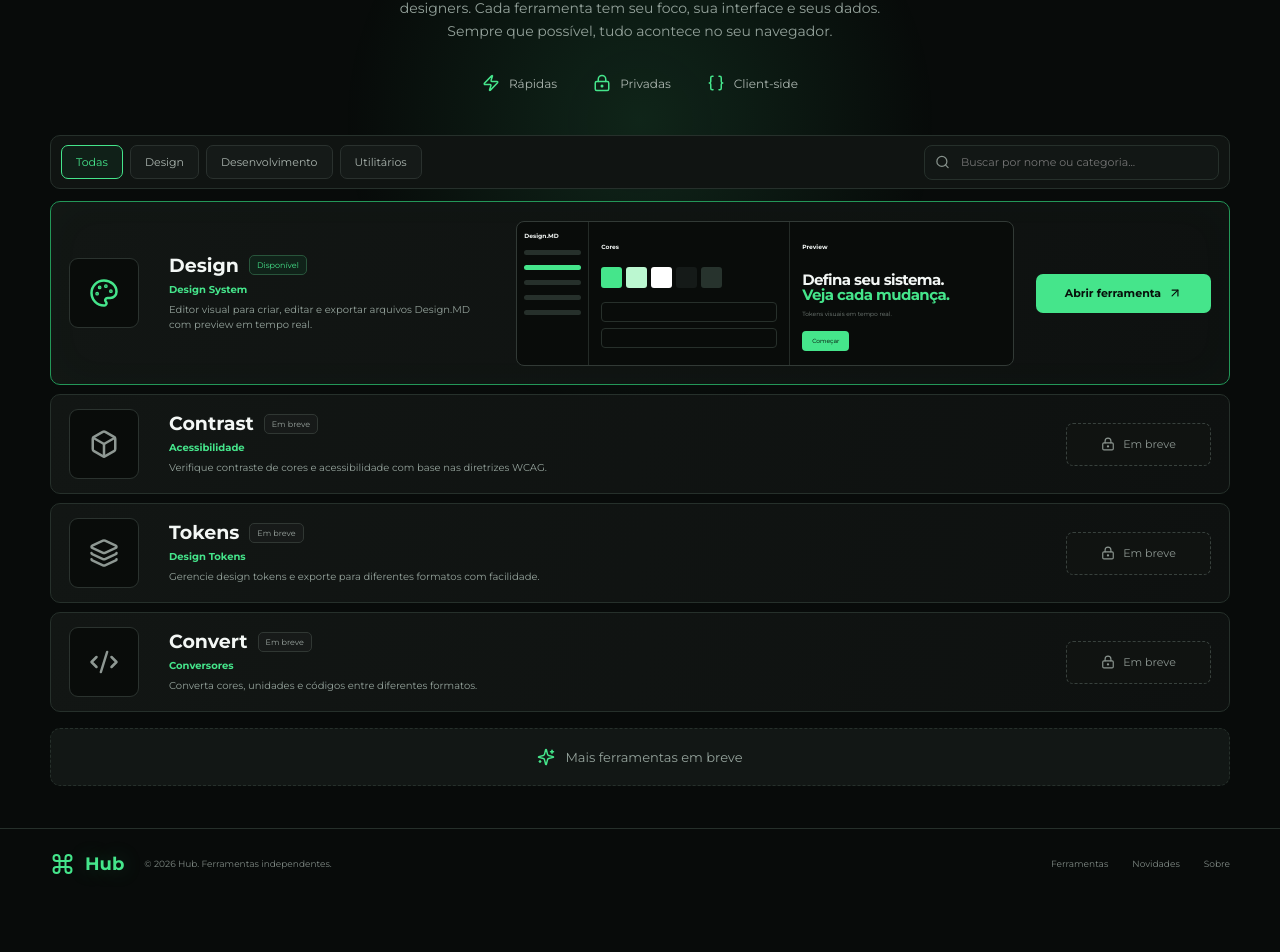
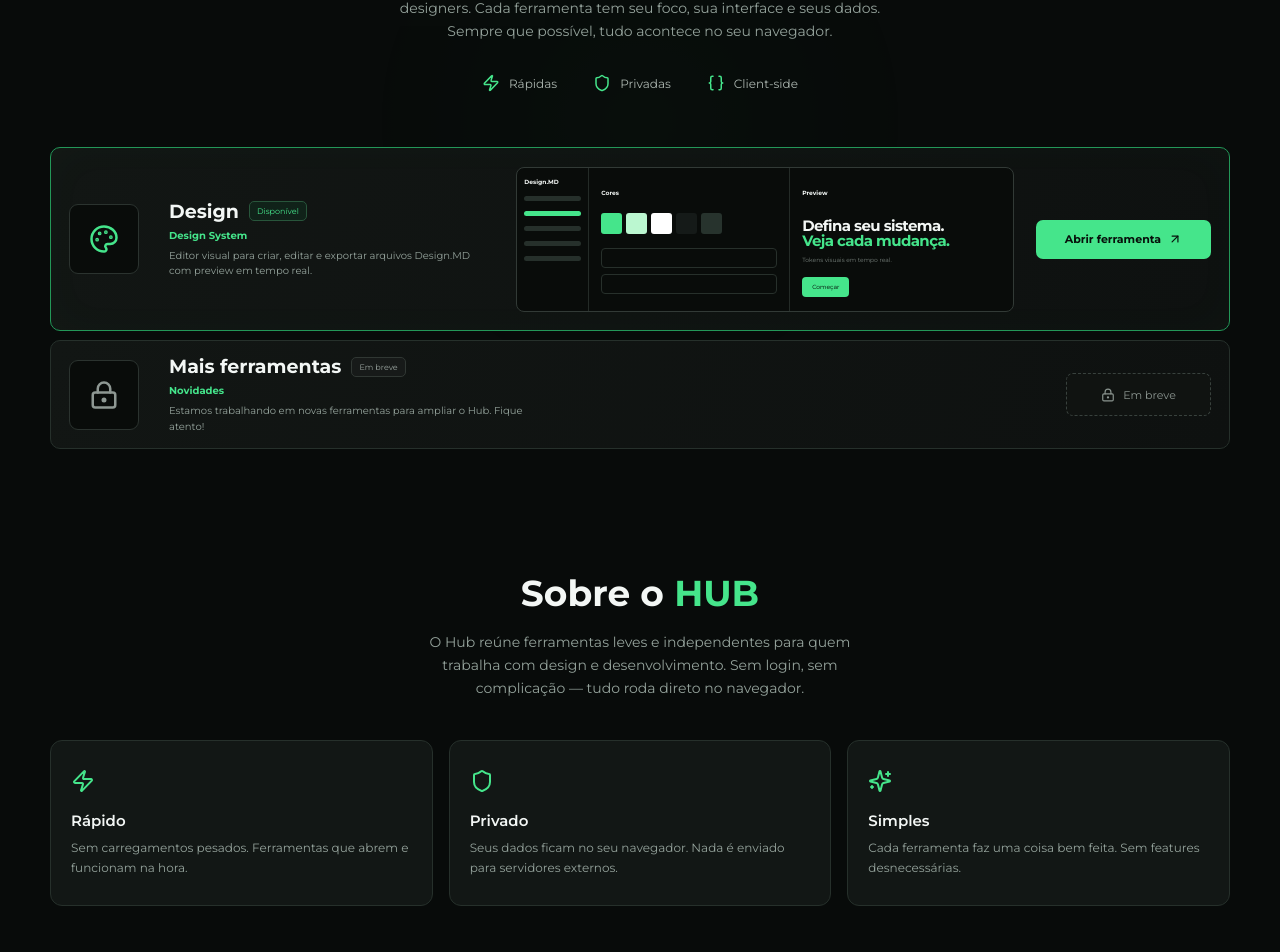
Before and after one commit to faelrecords/hub, a React (Vite) app: page / in a window 1280 px wide. Shown: the part 279-1231 px from the top of the page. Before the commit the page ends 1177 px from the top, so only its background shows below. Built offline with nearby package versions, Linux system fonts and the light colour scheme.

Commit message:
Animations, grid fix, about section, favicon, single tab links, title HUB

```diff
--- a/index.html
+++ b/index.html
@@ -5,7 +5,8 @@
     <meta name="viewport" content="width=device-width, initial-scale=1.0" />
     <meta name="theme-color" content="#080b0a" />
     <meta name="description" content="Hub de ferramentas independentes para design e desenvolvimento." />
-    <title>Hub — Ferramentas simples</title>
+    <link rel="icon" type="image/svg+xml" href="/favicon.svg" />
+    <title>HUB</title>
   </head>
   <body>
     <div id="root"></div>
--- a/src/main.jsx
+++ b/src/main.jsx
@@ -2,15 +2,12 @@ import { StrictMode, useEffect, useMemo, useRef, useState } from 'react'
 import { createRoot } from 'react-dom/client'
 import {
   ArrowUpRight,
-  Box,
   Braces,
-  Check,
-  Code2,
   Command,
-  Layers3,
   LockKeyhole,
   Palette,
   Search,
+  Shield,
   Sparkles,
   Zap,
 } from 'lucide-react'
@@ -26,35 +23,10 @@ const tools = [
     available: true,
     icon: Palette,
   },
-  {
-    name: 'Contrast',
-    category: 'Design',
-    type: 'Acessibilidade',
-    description: 'Verifique contraste de cores e acessibilidade com base nas diretrizes WCAG.',
-    available: false,
-    icon: Box,
-  },
-  {
-    name: 'Tokens',
-    category: 'Desenvolvimento',
-    type: 'Design Tokens',
-    description: 'Gerencie design tokens e exporte para diferentes formatos com facilidade.',
-    available: false,
-    icon: Layers3,
-  },
-  {
-    name: 'Convert',
-    category: 'Utilitários',
-    type: 'Conversores',
-    description: 'Converta cores, unidades e códigos entre diferentes formatos.',
-    available: false,
-    icon: Code2,
-  },
 ]
 
 function App() {
   const [query, setQuery] = useState('')
-  const [category, setCategory] = useState('Todas')
   const glowRef = useRef(null)
 
   useEffect(() => {
@@ -68,48 +40,59 @@ function App() {
     return () => window.removeEventListener('mousemove', handleMouse)
   }, [])
 
-  const filtered = useMemo(() => tools.filter((tool) => {
-    const matchesQuery = `${tool.name} ${tool.type} ${tool.description}`.toLowerCase().includes(query.toLowerCase())
-    return matchesQuery && (category === 'Todas' || tool.category === category)
-  }), [query, category])
-
   return (
     <main ref={glowRef} className="has-glow">
       <div className="grid-bg" />
       <header className="header">
-        <a className="brand" href="#"><Command /><b>Hub</b></a>
-        <nav><a className="active" href="#ferramentas">Ferramentas</a><a href="#novidades">Novidades</a><a href="#sobre">Sobre</a></nav>
+        <a className="brand" href="/"><Command /><b>HUB</b></a>
+        <nav><a className="active" href="#ferramentas">Ferramentas</a><a href="#sobre">Sobre</a></nav>
         <label className="top-search"><Search /><input value={query} onChange={(e) => setQuery(e.target.value)} placeholder="Buscar ferramentas..." /><kbd>⌘ K</kbd></label>
       </header>
 
       <div className="container">
-        <section className="hero">
+        <section className="hero fade-in">
           <div className="hero-copy">
-            <h1>Hub de <span className="green">Ferramentas</span><br /><span className="hero-sub">Hub de ferramentas by <a href="https://instagram.com/fael.records" target="_blank" rel="noreferrer" className="green">@fael.records</a></span></h1>
+            <h1>Hub de <span className="green">Ferramentas</span><br /><span className="hero-sub">by <a href="https://instagram.com/fael.records" className="green">@fael.records</a></span></h1>
             <p>Uma coleção de ferramentas independentes para desenvolvedores e designers. Cada ferramenta tem seu foco, sua interface e seus dados. Sempre que possível, tudo acontece no seu navegador.</p>
-            <div className="principles"><span><Zap /> Rápidas</span><span><LockKeyhole /> Privadas</span><span><Braces /> Client-side</span></div>
+            <div className="principles"><span><Zap /> Rápidas</span><span><Shield /> Privadas</span><span><Braces /> Client-side</span></div>
           </div>
         </section>
 
-        <section id="ferramentas" className="catalog">
-          <div className="filters">
-            <div>{['Todas', 'Design', 'Desenvolvimento', 'Utilitários'].map((item) => <button key={item} className={category === item ? 'active' : ''} onClick={() => setCategory(item)}>{item}</button>)}</div>
-            <label><Search /><input value={query} onChange={(e) => setQuery(e.target.value)} placeholder="Buscar por nome ou categoria..." /></label>
+        <section id="ferramentas" className="catalog fade-in-up">
+          <div className="tool-list">
+            {tools.map((tool) => <DesignTool key={tool.name} tool={tool} />)}
+            <article className="tool coming fade-in-up" style={{animationDelay: '.15s'}}>
+              <div className="tool-icon"><LockKeyhole /></div>
+              <div className="tool-copy"><div className="title-row"><h2>Mais ferramentas</h2><span>Em breve</span></div><b>Novidades</b><p>Estamos trabalhando em novas ferramentas para ampliar o Hub. Fique atento!</p></div>
+              <button disabled><LockKeyhole /> Em breve</button>
+            </article>
           </div>
+        </section>
 
-          <div className="tool-list">
-            {filtered.map((tool) => tool.available ? <DesignTool key={tool.name} tool={tool} /> : <ComingTool key={tool.name} tool={tool} />)}
-            {!filtered.length && <div className="empty">Nenhuma ferramenta encontrada.</div>}
-          </div>
-
-          <div className="coming-soon-banner">
-            <Sparkles />
-            <span>Mais ferramentas em breve</span>
+        <section id="sobre" className="about-section fade-in-up">
+          <h2>Sobre o <span className="green">HUB</span></h2>
+          <p>O Hub reúne ferramentas leves e independentes para quem trabalha com design e desenvolvimento. Sem login, sem complicação — tudo roda direto no navegador.</p>
+          <div className="about-grid">
+            <div className="about-card">
+              <Zap />
+              <h3>Rápido</h3>
+              <p>Sem carregamentos pesados. Ferramentas que abrem e funcionam na hora.</p>
+            </div>
+            <div className="about-card">
+              <Shield />
+              <h3>Privado</h3>
+              <p>Seus dados ficam no seu navegador. Nada é enviado para servidores externos.</p>
+            </div>
+            <div className="about-card">
+              <Sparkles />
+              <h3>Simples</h3>
+              <p>Cada ferramenta faz uma coisa bem feita. Sem features desnecessárias.</p>
+            </div>
           </div>
         </section>
       </div>
 
-      <footer id="sobre"><a className="brand" href="#"><Command /><b>Hub</b></a><span>© 2026 Hub. Ferramentas independentes.</span><div><a href="#ferramentas">Ferramentas</a><a href="#novidades">Novidades</a><a href="#sobre">Sobre</a></div></footer>
+      <footer><a className="brand" href="/"><Command /><b>HUB</b></a><span>© 2026 Hub. Ferramentas independentes.</span><div><a href="#ferramentas">Ferramentas</a><a href="#sobre">Sobre</a></div></footer>
     </main>
   )
 }
@@ -117,7 +100,7 @@ function App() {
 function DesignTool({ tool }) {
   const Icon = tool.icon
   return (
-    <article className="tool featured">
+    <article className="tool featured fade-in-up">
       <div className="tool-icon"><Icon /></div>
       <div className="tool-copy"><div className="title-row"><h2>{tool.name}</h2><span>Disponível</span></div><b>{tool.type}</b><p>{tool.description}</p></div>
       <div className="design-preview">
@@ -125,18 +108,7 @@ function DesignTool({ tool }) {
         <div className="mini-editor"><small>Cores</small><span><i /><i /><i /><i /><i /></span><div /><div /></div>
         <div className="mini-page"><small>Preview</small><h3>Defina seu sistema.<em>Veja cada mudança.</em></h3><p>Tokens visuais em tempo real.</p><button>Começar</button></div>
       </div>
-      <div className="tool-action"><a href={tool.url} target="_blank" rel="noreferrer">Abrir ferramenta <ArrowUpRight /></a></div>
-    </article>
-  )
-}
-
-function ComingTool({ tool }) {
-  const Icon = tool.icon
-  return (
-    <article className="tool coming">
-      <div className="tool-icon"><Icon /></div>
-      <div className="tool-copy"><div className="title-row"><h2>{tool.name}</h2><span>Em breve</span></div><b>{tool.type}</b><p>{tool.description}</p></div>
-      <button disabled><LockKeyhole /> Em breve</button>
+      <div className="tool-action"><a href={tool.url}>Abrir ferramenta <ArrowUpRight /></a></div>
     </article>
   )
 }
--- a/src/styles.css
+++ b/src/styles.css
@@ -8,35 +8,47 @@ button,input { font: inherit; }
 a { color: inherit; text-decoration: none; }
 .green { color: var(--green); }
 
+@keyframes fadeIn { from { opacity:0; transform:translateY(24px); } to { opacity:1; transform:translateY(0); } }
+@keyframes fadeInUp { from { opacity:0; transform:translateY(40px); } to { opacity:1; transform:translateY(0); } }
+@keyframes glowPulse { 0%,100% { opacity:.12; } 50% { opacity:.2; } }
+@keyframes float { 0%,100% { transform:translateY(0); } 50% { transform:translateY(-6px); } }
+.fade-in { animation: fadeIn .8s ease-out both; }
+.fade-in-up { animation: fadeInUp .8s ease-out both; }
+
 .has-glow { position: relative; }
 .grid-bg {
   position: fixed; inset: 0; z-index: 0; pointer-events: none;
   background-image:
-    linear-gradient(rgba(255,255,255,.03) 1px, transparent 1px),
-    linear-gradient(90deg, rgba(255,255,255,.03) 1px, transparent 1px);
+    linear-gradient(rgba(255,255,255,.06) 1px, transparent 1px),
+    linear-gradient(90deg, rgba(255,255,255,.06) 1px, transparent 1px);
   background-size: 60px 60px;
+  mask-image: radial-gradient(ellipse 80% 60% at 50% 40%, black 30%, transparent 75%);
+  -webkit-mask-image: radial-gradient(ellipse 80% 60% at 50% 40%, black 30%, transparent 75%);
 }
 .has-glow::after {
   content: ''; position: fixed; z-index: 0; pointer-events: none;
-  width: 600px; height: 600px; border-radius: 50%;
+  width: 700px; height: 700px; border-radius: 50%;
   left: var(--mx, 50vw); top: var(--my, 50vh);
   transform: translate(-50%, -50%);
-  background: radial-gradient(circle, rgba(69,229,139,.12) 0%, transparent 70%);
-  transition: left .15s ease-out, top .15s ease-out;
+  background: radial-gradient(circle, rgba(69,229,139,.15) 0%, transparent 65%);
+  animation: glowPulse 3s ease-in-out infinite;
+  transition: left .12s ease-out, top .12s ease-out;
 }
 .has-glow > * { position: relative; z-index: 1; }
 
 .header { height: 68px; display:flex; align-items:center; gap:12px; padding:0 max(28px,4vw); border-bottom:1px solid var(--line); background:rgba(8,11,10,.88); backdrop-filter:blur(15px); position:sticky; top:0; z-index:10; }
-.brand { display:flex; align-items:center; gap:10px; color:var(--green); font-size:23px; text-shadow:0 0 20px rgba(69,229,139,.25); }
+.brand { display:flex; align-items:center; gap:10px; color:var(--green); font-size:23px; text-shadow:0 0 20px rgba(69,229,139,.25); transition:transform .2s; }
+.brand:hover { transform:scale(1.03); }
 .brand svg { width:25px; }
 .header nav { display:flex; gap:4px; }
-.header nav a { height:68px; display:grid; place-items:center; position:relative; color:#a8b1ac; font-size:12px; padding:0 14px; }
+.header nav a { height:68px; display:grid; place-items:center; position:relative; color:#a8b1ac; font-size:12px; padding:0 14px; transition:color .2s; }
+.header nav a:hover { color:#dce4df; }
 .header nav a.active { color:var(--green); }
-.header nav a.active:after { content:""; position:absolute; bottom:0; width:100%; height:2px; background:var(--green); }
-.top-search,.filters label { display:flex; align-items:center; gap:9px; border:1px solid var(--line); border-radius:8px; background:var(--surface); }
-.top-search { width:310px; height:37px; padding:0 10px; margin-left:auto; }
-.top-search svg,.filters label svg { width:15px; color:#87928c; }
-.top-search input,.filters input { flex:1; min-width:0; border:0; outline:0; color:#e9efeb; background:transparent; font-size:11px; }
+.header nav a.active:after { content:""; position:absolute; bottom:0; width:100%; height:2px; background:var(--green); animation:fadeIn .3s ease-out; }
+.top-search { display:flex; align-items:center; gap:9px; border:1px solid var(--line); border-radius:8px; background:var(--surface); width:310px; height:37px; padding:0 10px; margin-left:auto; transition:border-color .2s; }
+.top-search:focus-within { border-color:var(--green); }
+.top-search svg { width:15px; color:#87928c; }
+.top-search input { flex:1; min-width:0; border:0; outline:0; color:#e9efeb; background:transparent; font-size:11px; }
 kbd { color:#7d8782; font:10px 'JetBrains Mono'; }
 
 .container { width:min(1180px,calc(100% - 36px)); margin:auto; }
@@ -46,27 +58,24 @@ kbd { color:#7d8782; font:10px 'JetBrains Mono'; }
 .hero-sub { display:block; margin-top:12px; font-size:clamp(14px,2vw,16px); font-weight:400; color:var(--muted); letter-spacing:0; line-height:1.6; }
 .hero-copy>p { max-width:520px; margin:24px auto 0; color:var(--muted); font-size:14px; line-height:1.65; text-align:center; }
 .principles { display:flex; gap:36px; margin-top:28px; color:#aab4ae; font-size:12px; justify-content:center; }
-.principles span { display:flex; align-items:center; gap:9px; }
+.principles span { display:flex; align-items:center; gap:9px; transition:transform .2s; }
+.principles span:hover { transform:translateY(-2px); }
 .principles svg { width:18px; color:var(--green); }
 
 .catalog { padding-bottom:42px; }
-.filters { min-height:54px; display:flex; align-items:center; justify-content:space-between; gap:16px; padding:8px 10px; border:1px solid var(--line); border-radius:10px; background:#101412; }
-.filters>div { display:flex; gap:7px; }
-.filters button { height:34px; padding:0 14px; border:1px solid #2a312e; border-radius:7px; color:#aab4ae; background:#151a18; font-size:11px; cursor:pointer; }
-.filters button.active { border-color:var(--green); color:var(--green); background:#102018; }
-.filters label { width:295px; height:35px; padding:0 10px; }
 .tool-list { display:flex; flex-direction:column; gap:9px; margin-top:12px; }
-.tool { display:grid; grid-template-columns:78px minmax(240px,1fr) auto; gap:22px; align-items:center; min-height:100px; padding:14px 18px; border:1px solid var(--line); border-radius:10px; background:linear-gradient(110deg,#121614,#0e1110); }
+.tool { display:grid; grid-template-columns:78px minmax(240px,1fr) auto; gap:22px; align-items:center; min-height:100px; padding:14px 18px; border:1px solid var(--line); border-radius:10px; background:linear-gradient(110deg,#121614,#0e1110); transition:border-color .25s, box-shadow .25s, transform .25s; }
+.tool:hover { border-color:#3a4a42; box-shadow:0 4px 20px rgba(0,0,0,.2); }
 .tool.featured { grid-template-columns:78px minmax(240px,.85fr) minmax(350px,1.3fr) 175px; min-height:184px; border-color:#239758; box-shadow:inset 0 0 45px rgba(69,229,139,.025); }
-.tool-icon { width:70px; height:70px; display:grid; place-items:center; border:1px solid #2b332f; border-radius:9px; background:#090c0a; color:var(--green); }
+.tool.featured:hover { box-shadow:inset 0 0 45px rgba(69,229,139,.05), 0 8px 32px rgba(69,229,139,.08); }
+.tool-icon { width:70px; height:70px; display:grid; place-items:center; border:1px solid #2b332f; border-radius:9px; background:#090c0a; color:var(--green); transition:transform .25s, box-shadow .25s; }
+.tool:hover .tool-icon { transform:scale(1.05); box-shadow:0 0 16px rgba(69,229,139,.15); }
 .tool-icon svg { width:30px; height:30px; }
 .title-row { display:flex; align-items:center; gap:10px; }
 .title-row h2 { margin:0; font-size:19px; }
 .title-row span { padding:4px 7px; border:1px solid #28553b; border-radius:5px; color:var(--green); background:#102219; font-size:8px; }
 .tool-copy>b { display:block; margin:6px 0; color:var(--green); font-size:10px; }
 .tool-copy p { max-width:390px; margin:0; color:var(--muted); font-size:10px; line-height:1.55; }
-.tool-copy>a { display:flex; align-items:center; gap:6px; margin-top:13px; color:var(--green); font-size:9px; }
-.tool-copy>a svg { width:12px; }
 .design-preview { height:145px; display:grid; grid-template-columns:72px 1fr 1.12fr; overflow:hidden; border:1px solid #323a36; border-radius:8px; background:#090c0a; }
 .mini-sidebar { display:flex; flex-direction:column; gap:10px; padding:10px 7px; border-right:1px solid #242b27; }
 .mini-sidebar small,.mini-editor small,.mini-page small { font-size:6px; font-weight:700; }
@@ -82,22 +91,28 @@ kbd { color:#7d8782; font:10px 'JetBrains Mono'; }
 .mini-page h3 em { display:block; color:var(--green); font-style:normal; }
 .mini-page p { margin:0;color:#77817c;font-size:6px}.mini-page button{margin-top:13px;border:0;border-radius:4px;padding:6px 10px;background:var(--green);font-size:6px}
 .tool-action { display:flex; flex-direction:column; gap:15px; align-items:stretch; }
-.tool-action>a { display:flex; align-items:center; justify-content:center; gap:7px; height:39px; border-radius:7px; color:#07100b; background:var(--green); font-size:11px; font-weight:700; }
-.tool-action>a:hover { background:#68efa3; transform:translateY(-1px); }
+.tool-action>a { display:flex; align-items:center; justify-content:center; gap:7px; height:39px; border-radius:7px; color:#07100b; background:var(--green); font-size:11px; font-weight:700; transition:background .2s, transform .2s; }
+.tool-action>a:hover { background:#68efa3; transform:translateY(-2px); }
 .tool-action svg { width:14px; }
-.tool-action small { color:var(--muted); font-size:8px; text-align:center; }
 .tool.coming>button { width:145px; height:43px; display:flex; align-items:center; justify-content:center; gap:8px; border:1px dashed #38413d; border-radius:7px; color:#8b9590; background:#101311; font-size:11px; }
 .tool.coming>button svg { width:14px; }
 .tool.coming .title-row span { color:#9aa49f; border-color:#303733; background:#171a19; }
 .tool.coming .tool-icon { color:#8e9893; }
 .empty { padding:50px; text-align:center; color:var(--muted); border:1px dashed var(--line); border-radius:10px; }
 
-.coming-soon-banner { display:flex; align-items:center; justify-content:center; gap:10px; margin-top:16px; padding:16px; border:1px dashed var(--line); border-radius:10px; background:var(--surface); color:var(--muted); font-size:13px; }
-.coming-soon-banner svg { width:18px; color:var(--green); }
+.about-section { padding:80px 0 60px; text-align:center; }
+.about-section h2 { margin:0 0 16px; font-size:clamp(28px,4vw,36px); font-weight:700; }
+.about-section>p { max-width:480px; margin:0 auto 40px; color:var(--muted); font-size:14px; line-height:1.65; }
+.about-grid { display:grid; grid-template-columns:repeat(3,1fr); gap:16px; }
+.about-card { padding:28px 20px; border:1px solid var(--line); border-radius:12px; background:var(--surface); text-align:left; transition:border-color .25s, transform .25s; }
+.about-card:hover { border-color:#3a4a42; transform:translateY(-4px); }
+.about-card svg { width:24px; height:24px; color:var(--green); margin-bottom:14px; }
+.about-card h3 { margin:0 0 8px; font-size:15px; font-weight:600; }
+.about-card p { margin:0; color:var(--muted); font-size:12px; line-height:1.6; }
 
 footer { min-height:70px; display:flex; align-items:center; gap:20px; padding:0 max(28px,calc((100% - 1180px)/2)); border-top:1px solid var(--line); color:#7f8984; font-size:9px; }
 footer .brand { font-size:18px; }
 footer>div { display:flex; gap:24px; margin-left:auto; }
 
-@media(max-width:950px){.header nav{display:none}.top-search{margin-left:auto}.tool.featured{grid-template-columns:65px 1fr 150px}.design-preview{display:none}.tool{grid-template-columns:65px 1fr auto}}
-@media(max-width:650px){.header{gap:12px;padding:0 14px}.top-search{display:none}.container{width:calc(100% - 24px)}.hero{padding-top:40px}.hero h1{font-size:36px}.principles{gap:15px;flex-wrap:wrap}.filters{align-items:stretch;flex-direction:column}.filters>div{overflow:auto}.filters label{width:100%}.tool,.tool.featured{grid-template-columns:55px 1fr;padding:12px}.tool-icon{width:52px;height:52px}.tool-action{grid-column:1/-1}.tool.coming>button{grid-column:1/-1;width:100%}footer>div{display:none}}
+@media(max-width:950px){.header nav{display:none}.top-search{margin-left:auto}.tool.featured{grid-template-columns:65px 1fr 150px}.design-preview{display:none}.tool{grid-template-columns:65px 1fr auto}.about-grid{grid-template-columns:1fr}}
+@media(max-width:650px){.header{gap:12px;padding:0 14px}.top-search{display:none}.container{width:calc(100% - 24px)}.hero{padding-top:40px}.hero h1{font-size:36px}.principles{gap:15px;flex-wrap:wrap}.tool,.tool.featured{grid-template-columns:55px 1fr;padding:12px}.tool-icon{width:52px;height:52px}.tool-action{grid-column:1/-1}.tool.coming>button{grid-column:1/-1;width:100%}footer>div{display:none}}
```
Also changed, not shown: public/favicon.svg (added).
